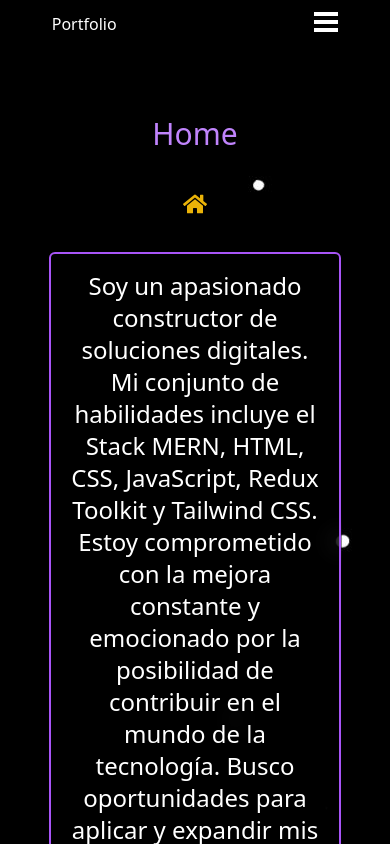
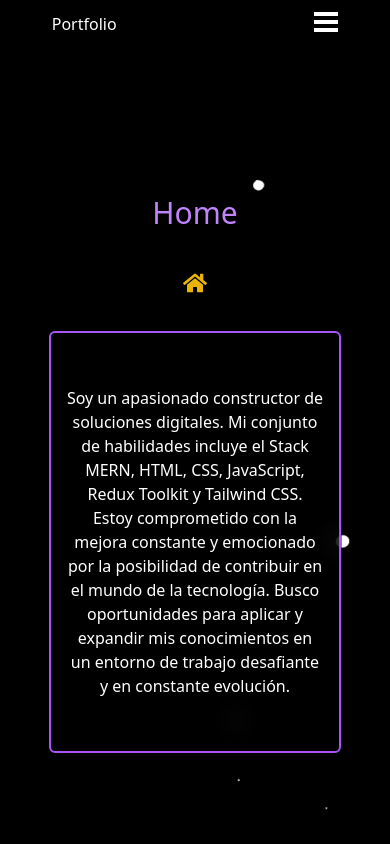
Before and after one commit to leocoiradas/Portfolio, a React (Vite) app: page / in a window 390 px wide. Shown: the top 844 px of the page. Built offline with nearby package versions, Linux system fonts and the light colour scheme.

Commit message:
Introduction: Ajuste de estilos para dispositivos móviles
Se ajustó la clase "text-2xl" para que solo surta efecto en pantallas grandes, en consecuencia, en pantallas más pequeñas el texto tendrá su tamaño por defecto.

```diff
--- a/src/components/Introduction.jsx
+++ b/src/components/Introduction.jsx
@@ -11,7 +11,7 @@ function Introduction() {
     return (
         <section className="flex justify-center items-center p-4 w-[75vw] gap-4 border-2 rounded-md border-purple-500 min-h-[50vh] backdrop-blur-md bg-black/60">
             <article className="flex flex-col justify-center items-center w-full gap-4">
-                <p className="text-2xl text-center text-white">{presentation.message}</p>
+                <p className="lg:text-2xl text-center text-white">{presentation.message}</p>
             </article>
         </section>
     );
```
